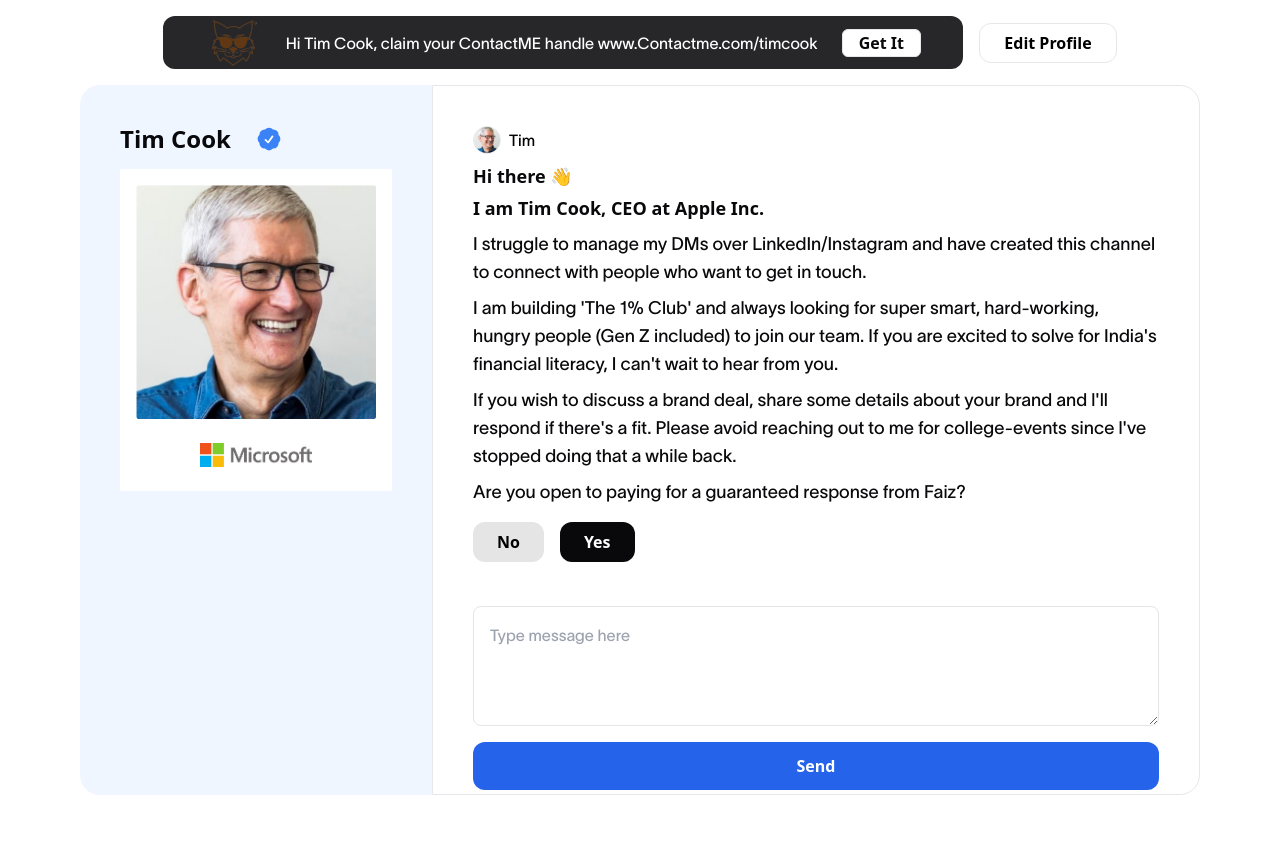
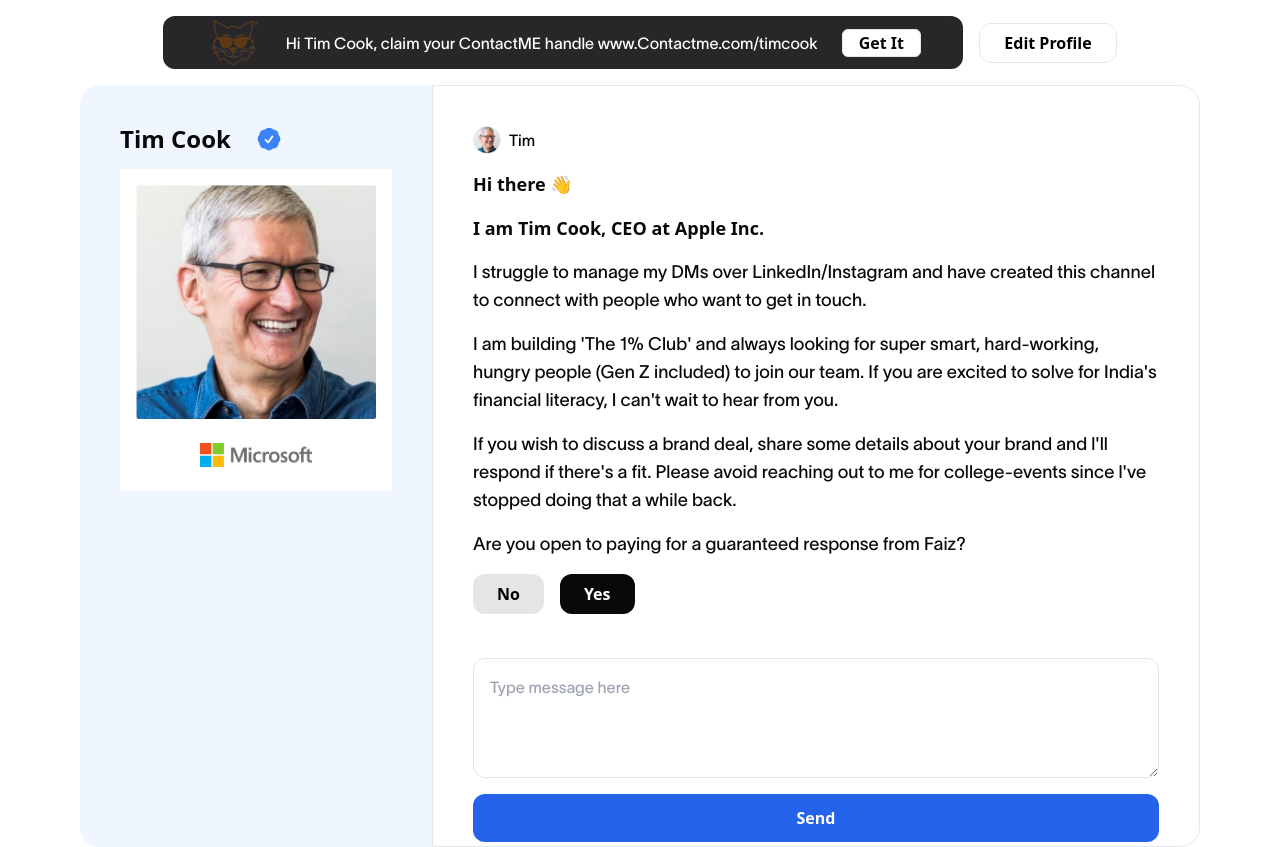
Before and after one commit to biomathcode/lynx-bot, a React (Vite) app: page / in a window 1280 px wide. Before the commit the page ends 800 px from the top, so only its background shows below. Built offline with nearby package versions, Linux system fonts and the light colour scheme; a web font is replaced by a local one.

Commit message:
fix: text gap changes

```diff
--- a/src/App.tsx
+++ b/src/App.tsx
@@ -37,10 +37,10 @@
         </div>
 
         <div className=" rounded-e-[20px] w-full  flex flex-col justify-between  border h-full   text-left max-w-3xl  max-h-full overflow-scroll ">
-          <div className=" px-10 py-10 flex flex-col gap-2 w-full h-full overflow-scroll ">
+          <div className=" px-10 py-10 flex flex-col gap-4 w-full h-full overflow-scroll ">
             <Avatar name={user.firstName} src={user.imageUrl} />
 
-            <div className="flex flex-col gap-1">
+            <div className="flex flex-col gap-4">
               {user.salution.map((e) => (
                 <Text key={e} as="h3">
                   {e}
--- a/src/components/chatbox.tsx
+++ b/src/components/chatbox.tsx
@@ -9,7 +9,7 @@
         <textarea
           rows={2}
           placeholder="Type message here"
-          className=" p-4 h-[120px] line-clamp-4 border border-brand-border rounded-lg w-full "
+          className=" p-4 h-[120px] line-clamp-4 border border-brand-border rounded-xl w-full "
         />
         <div className="w-full">
           <Button type="secondary">Send</Button>
```
